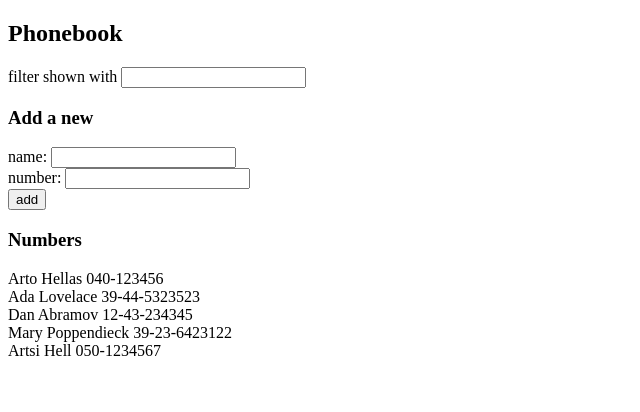
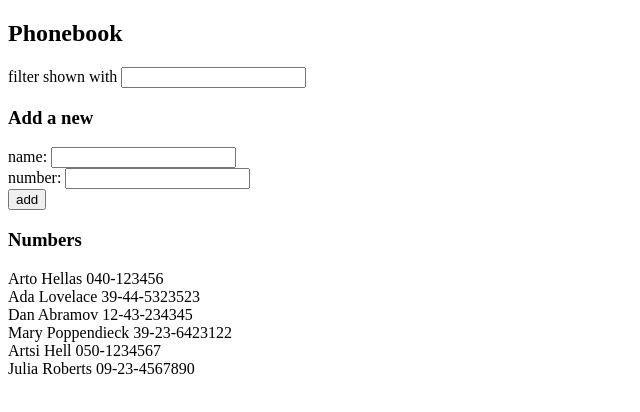
Before and after one commit to saljoo/Puhelinluettelo, a React (Create React App) app: page / in a window 1280 px wide. Shown: the top 412 px of the page, without its empty margins (0-640 px from the left). Built offline with nearby package versions, Linux system fonts and the light colour scheme; data requests are answered from the project's data file.

Commit message:
step8 ready

```diff
--- a/db.json
+++ b/db.json
@@ -24,6 +24,11 @@
       "name": "Artsi Hell",
       "number": "050-1234567",
       "id": 5
+    },
+    {
+      "name": "Julia Roberts",
+      "number": "09-23-4567890",
+      "id": 6
     }
   ]
 }
--- a/src/App.js
+++ b/src/App.js
@@ -1,5 +1,5 @@
 import { useEffect, useState } from 'react';
-import axios from 'axios';
+import personService from './services/persons';
 import Filter from "./components/Filter";
 import PersonForm from "./components/PersonForm";
 import Persons from "./components/Persons";
@@ -11,10 +11,10 @@
 
   //Effect hook to get the data from the server
   useEffect(() => {
-    axios
-      .get('http://localhost:3001/persons')
-      .then(response => {
-        setPersons(response.data)
+    personService
+      .getAll()
+        .then(initialPersons => {
+        setPersons(initialPersons)
       })
   }, [])
 
@@ -41,16 +41,15 @@
         name: newName, number: newNumber
       }
 
-      axios
-        .post('http://localhost:3001/persons', personObject)
-        .then(response => {
-          setPersons(persons.concat(response.data))
+      personService
+        .create(personObject)
+          .then(returnedPerson => {
+          setPersons(persons.concat(returnedPerson))
           //Clear input boxes
           setNewName('')
           setNewNumber('')
         })
     }
-
   }
 
   //Set filterValue to be the value of the input box
--- /dev/null
+++ b/src/services/persons.js
@@ -0,0 +1,14 @@
+import axios from 'axios'
+const baseUrl = 'http://localhost:3001/persons'
+
+const getAll = () => {
+    const request = axios.get(baseUrl)
+    return request.then(response => response.data)
+}
+
+const create = newObject => {
+    const request = axios.post(baseUrl, newObject)
+    return request.then(response => response.data)
+}
+
+export default { getAll, create }
```
